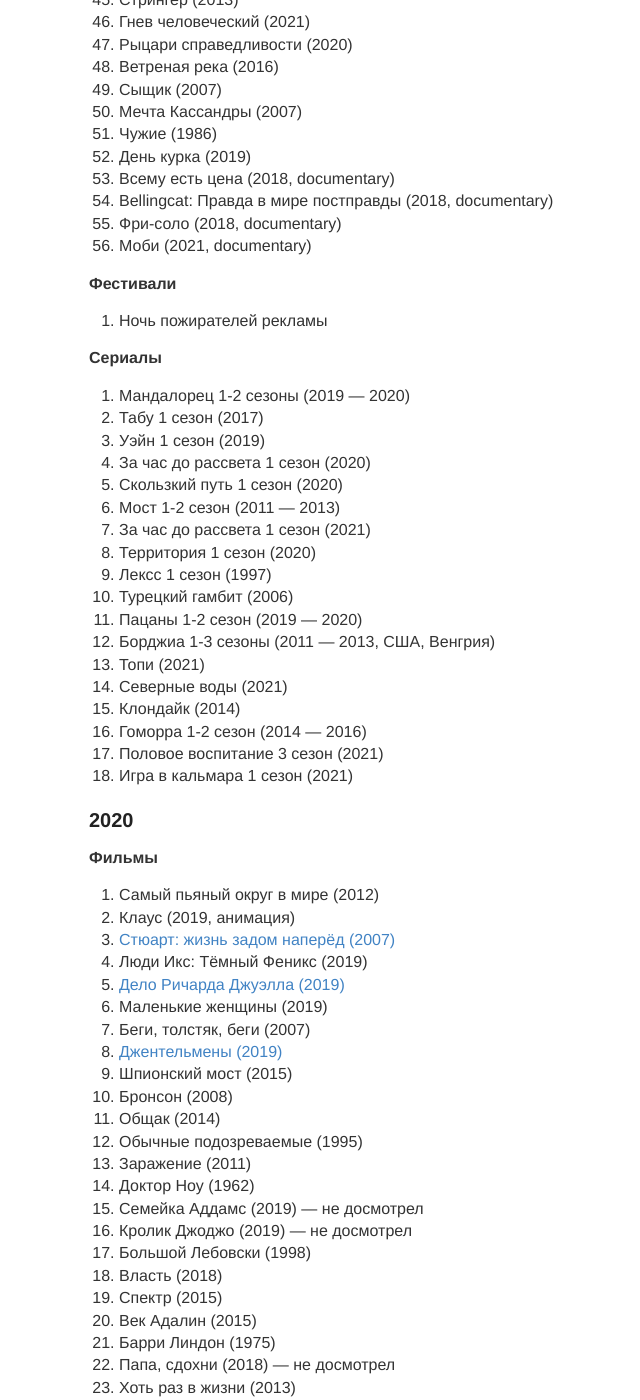
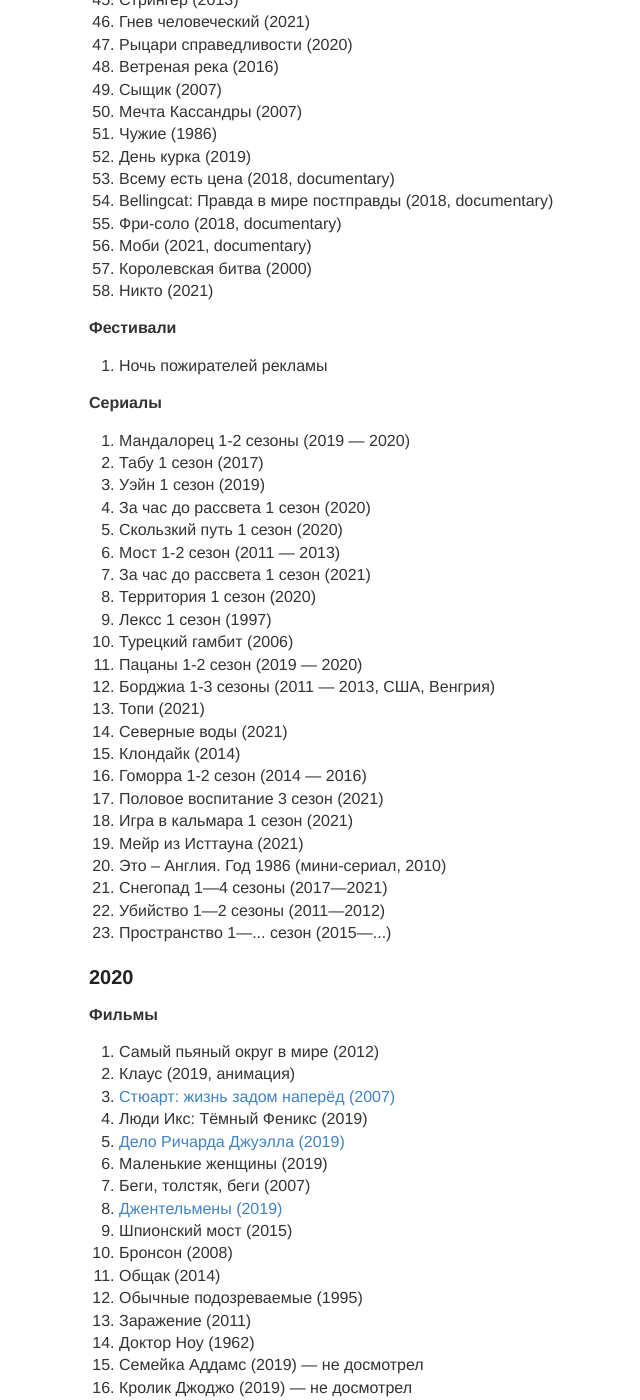
Before and after one commit to sombro/nbuevich.com, a Jekyll site: the page built from blog/_posts/2099-12-14-movies.md, in a window 1280 px wide and 1400 px high, scrolled down 1437 px. Shown: the whole window, without its empty margins (191-831 px from the left). Built offline with Jekyll 4.4.1, drawn with Linux system fonts in a browser that asks for light colours; some of the changed text lies outside the part shown.

Commit message:
new content

```diff
--- a/blog/_posts/2099-12-14-movies.md
+++ b/blog/_posts/2099-12-14-movies.md
@@ -71,6 +71,8 @@
     <li>Bellingcat: Правда в мире постправды (2018, documentary)</li>
     <li>Фри-соло (2018, documentary)</li>
     <li>Моби (2021, documentary)</li>
+    <li>Королевская битва (2000)</li>
+    <li>Никто (2021)</li>
 </ol>
 
 <b>Фестивали</b>
@@ -100,6 +102,11 @@
     <li>Гоморра 1-2 сезон (2014 — 2016)</li>
     <li>Половое воспитание 3 сезон (2021)</li>
     <li>Игра в кальмара 1 сезон (2021)</li>
+    <li>Мейр из Исттауна (2021)</li>
+    <li>Это – Англия. Год 1986 (мини-сериал, 2010)</li>
+    <li>Снегопад 1—4 сезоны (2017—2021)</li>
+    <li>Убийство 1—2 сезоны (2011—2012)</li>
+    <li>Пространство 1—... сезон (2015—...)</li>
 </ol>
 
 
```
Also changed, not shown: blog/_posts/2099-12-15-travel.md (+2 -0 lines).
